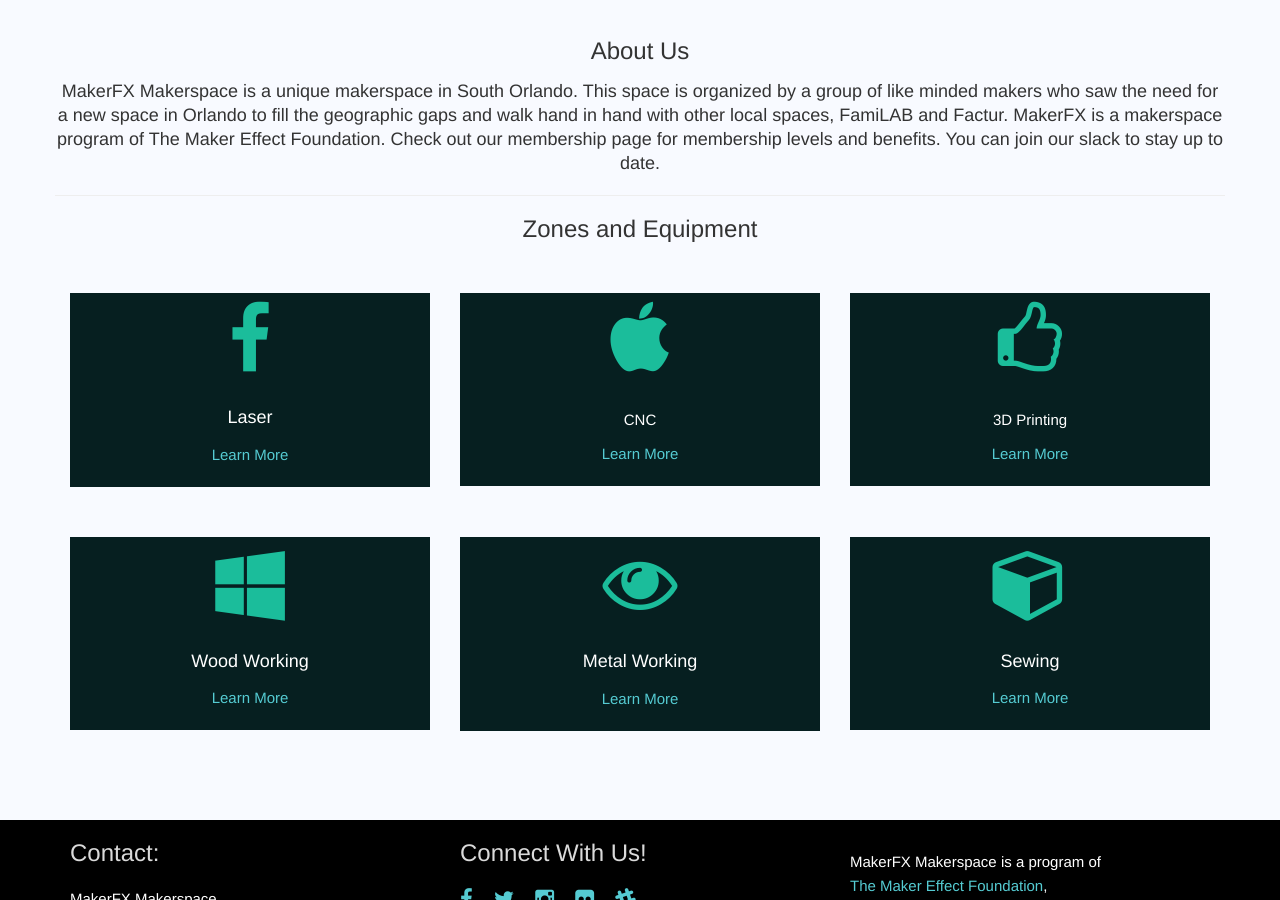
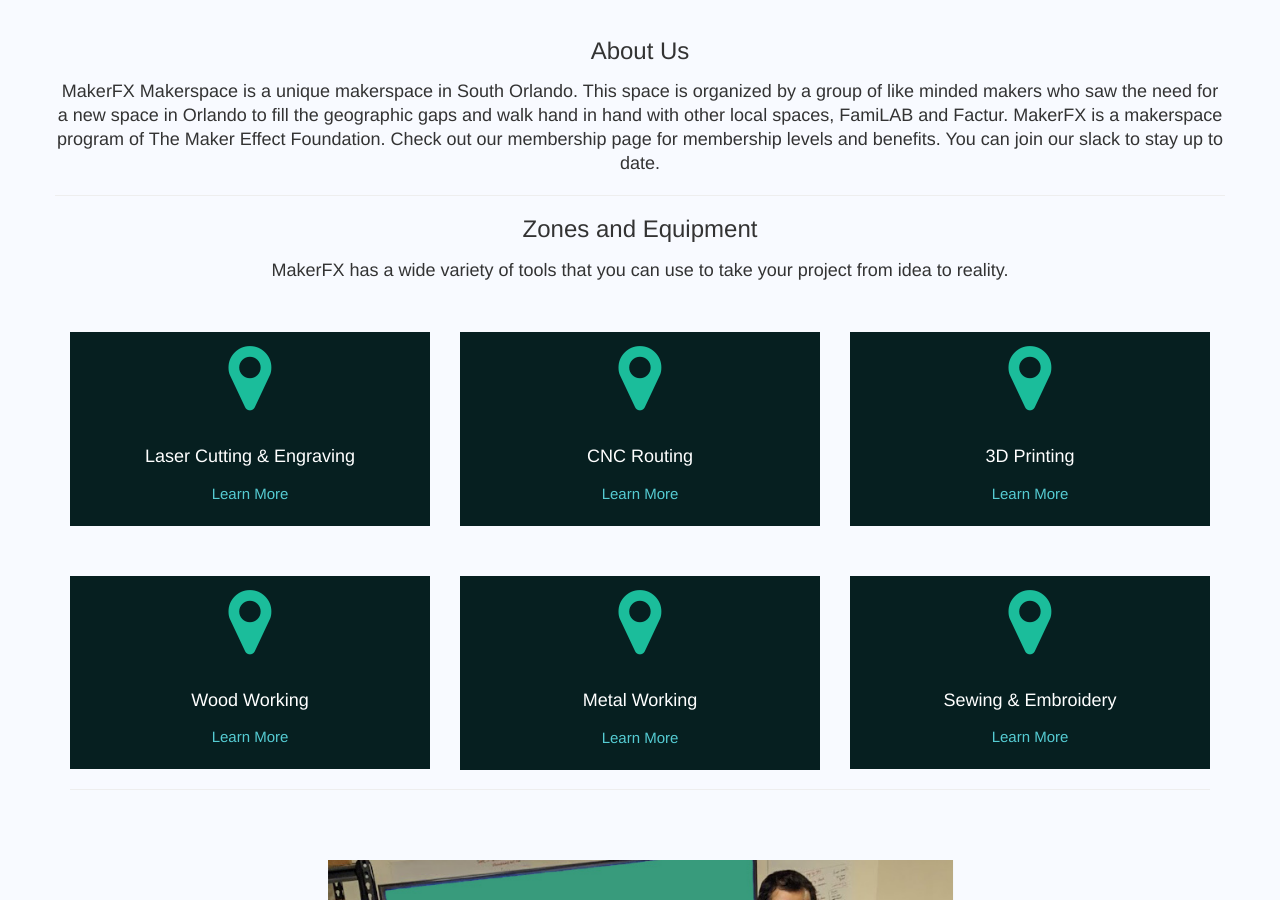
Before and after one commit to makerfx/makerfx.org, a Jekyll site: the page built from index.html, in a window 1280 px wide and 900 px high, scrolled down 593 px. Built offline with Jekyll 4.4.1, drawn with Linux system fonts in a browser that asks for light colours.

Commit message:
homepage updates

```diff
--- a/_layouts/home_style.html
+++ b/_layouts/home_style.html
@@ -83,7 +83,7 @@
                     </p><hr>
 
                     <h3 class="services-header-title">Zones and Equipment</h3>
-
+                    <p class="services-header-body">MakerFX has a wide variety of tools that you can use to take your project from idea to reality.</p>
                 </div>
             </div>
 
@@ -91,8 +91,8 @@
             <div class="row services-row services-row-head services-row-1">
                 <div class="col-lg-4 col-md-4 col-sm-4 col-xs-12">
                     <div class="services-group wow animated fadeInLeft" data-wow-offset="40">
-                        <p class="services-icon"><span class="fa fa-facebook fa-5x"></span></p>
-                        <h4 class="services-title">Laser</h4>
+                        <p class="services-icon"><span class="fa fa-map-marker fa-5x"></span></p>
+                        <h4 class="services-title">Laser Cutting & Engraving</h4>
                         <p class="services-body"></p>
                         <p class="services-more"><a href="http://wiki.makerfx.org/Laser_Zone">Learn More</a></p>
                     </div>
@@ -100,18 +100,18 @@
 
                 <div class="col-lg-4 col-md-4 col-sm-4 col-xs-12">
                     <div class="services-group wow animated zoomIn" data-wow-offset="40">
-                        <p class="services-icon"><i class="fa fa-apple fa-5x"></i></p>
-                        <h4 class="services-title"></h4>
-                        <p class="services-body">CNC</p>
+                        <p class="services-icon"><i class="fa fa-map-marker fa-5x"></i></p>
+                        <h4 class="services-title">CNC Routing</h4>
+                        <p class="services-body"></p>
                         <p class="services-more"><a href="http://wiki.makerfx.org/CNC_Zone">Learn More</a></p>
                     </div>
                 </div>
 
                 <div class="col-lg-4 col-md-4 col-sm-4 col-xs-12">
                     <div class="services-group wow animated fadeInRight" data-wow-offset="40">
-                        <p class="services-icon"><i class="fa fa-thumbs-o-up fa-5x"></i></p>
-                        <h4 class="services-title"></h4>
-                        <p class="services-body">3D Printing</p>
+                        <p class="services-icon"><i class="fa fa-map-marker fa-5x"></i></p>
+                        <h4 class="services-title">3D Printing</h4>
+                        <p class="services-body"></p>
                         <p class="services-more"><a href="http://wiki.makerfx.org/3D_Printing_Zone">Learn More</a></p>
                     </div>
                 </div>
@@ -122,7 +122,7 @@
             <div class="row services-row services-row-tail services-row-2">
                 <div class="col-lg-4 col-md-4 col-sm-4 col-xs-12">
                     <div class="services-group wow animated fadeInLeft" data-wow-offset="40">
-                        <p class="services-icon"><span class="fa fa-windows fa-5x"></span></p>
+                        <p class="services-icon"><span class="fa fa-map-marker fa-5x"></span></p>
                         <h4 class="services-title">Wood Working</h4>
                         <p class="services-body"></p>
                         <p class="services-more"><a href="http://wiki.makerfx.org/Wood_Zone">Learn More</a></p>
@@ -131,7 +131,7 @@
 
                 <div class="col-lg-4 col-md-4 col-sm-4 col-xs-12">
                     <div class="services-group wow animated zoomIn" data-wow-offset="40">
-                        <p class="services-icon"><i class="fa fa-eye fa-5x"></i></p>
+                        <p class="services-icon"><i class="fa fa-map-marker fa-5x"></i></p>
                         <h4 class="services-title">Metal Working</h4>
                         <p class="services-body"></p>
                         <p class="services-more"><a href="http://wiki.makerfx.org/Metal_Zone">Learn More</a></p>
@@ -140,19 +140,28 @@
 
                 <div class="col-lg-4 col-md-4 col-sm-4 col-xs-12">
                     <div class="services-group wow animated fadeInRight" data-wow-offset="40">
-                        <p class="services-icon"><i class="fa fa-cube fa-5x"></i></p>
-                        <h4 class="services-title">Sewing</h4>
+                        <p class="services-icon"><i class="fa fa-map-marker fa-5x"></i></p>
+                        <h4 class="services-title">Sewing & Embroidery</h4>
                         <p class="services-body"></p>
                         <p class="services-more"><a href="http://wiki.makerfx.org/Sewing_%26_Embroidery_Zone">Learn More</a></p>
                     </div>
                 </div>
             </div>
             <!-- End Serivces Row 2 -->
+            <hr>
+        </div>
 
+    </section>
+    <!-- End #services-section -->
+    <section>
+
+        <div class="row">
+          <div class="col-lg-3 col-md-2 col-sm-1 col-xs-0"></div>
+          <div class="col-lg-6 col-md-8 col-sm-10 col-xs-12">
+            <img width="100%" src="/assets/img/welcome.jpg">
+          </div>
         </div>
     </section>
-    <!-- End #services-section -->
-
   </body>
 
   {% include footer.html %}
```
